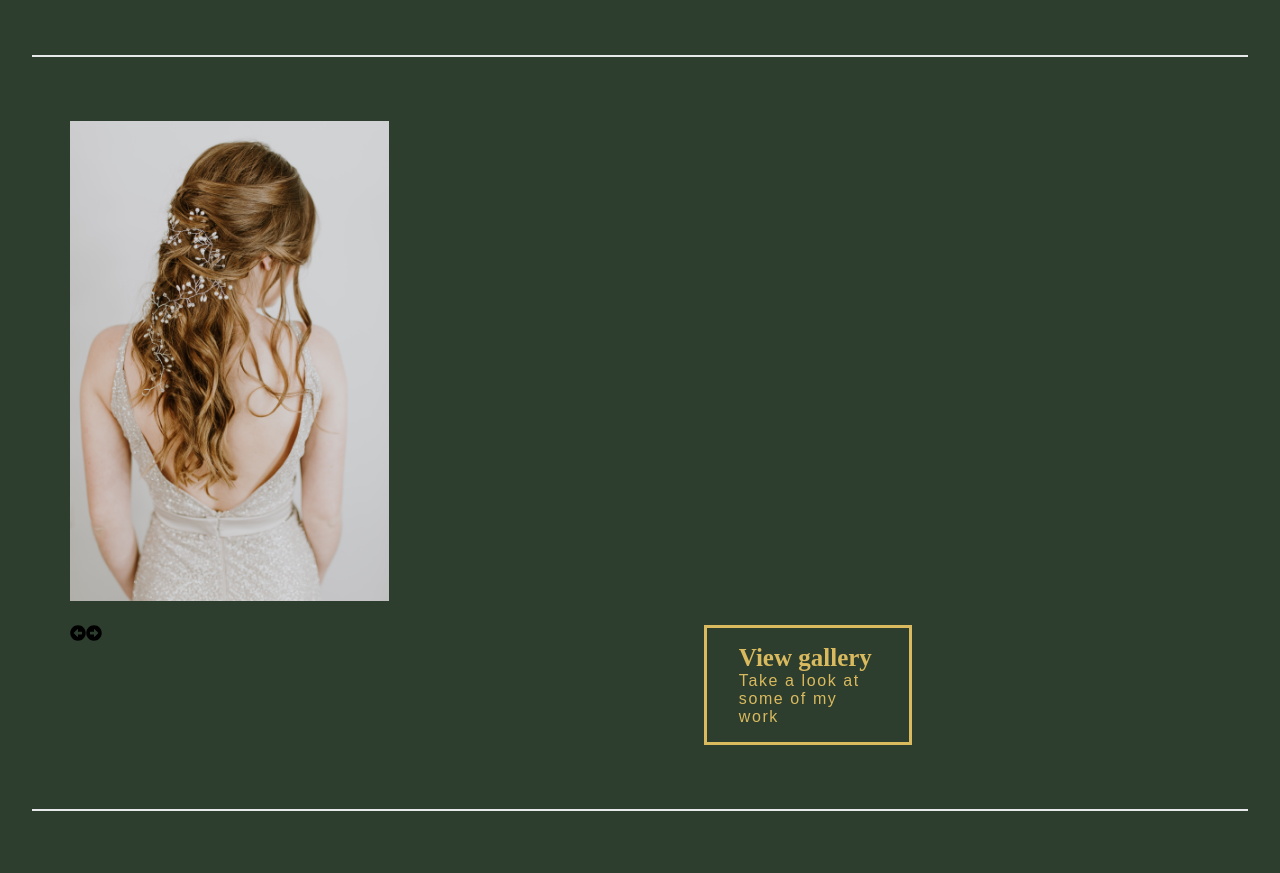
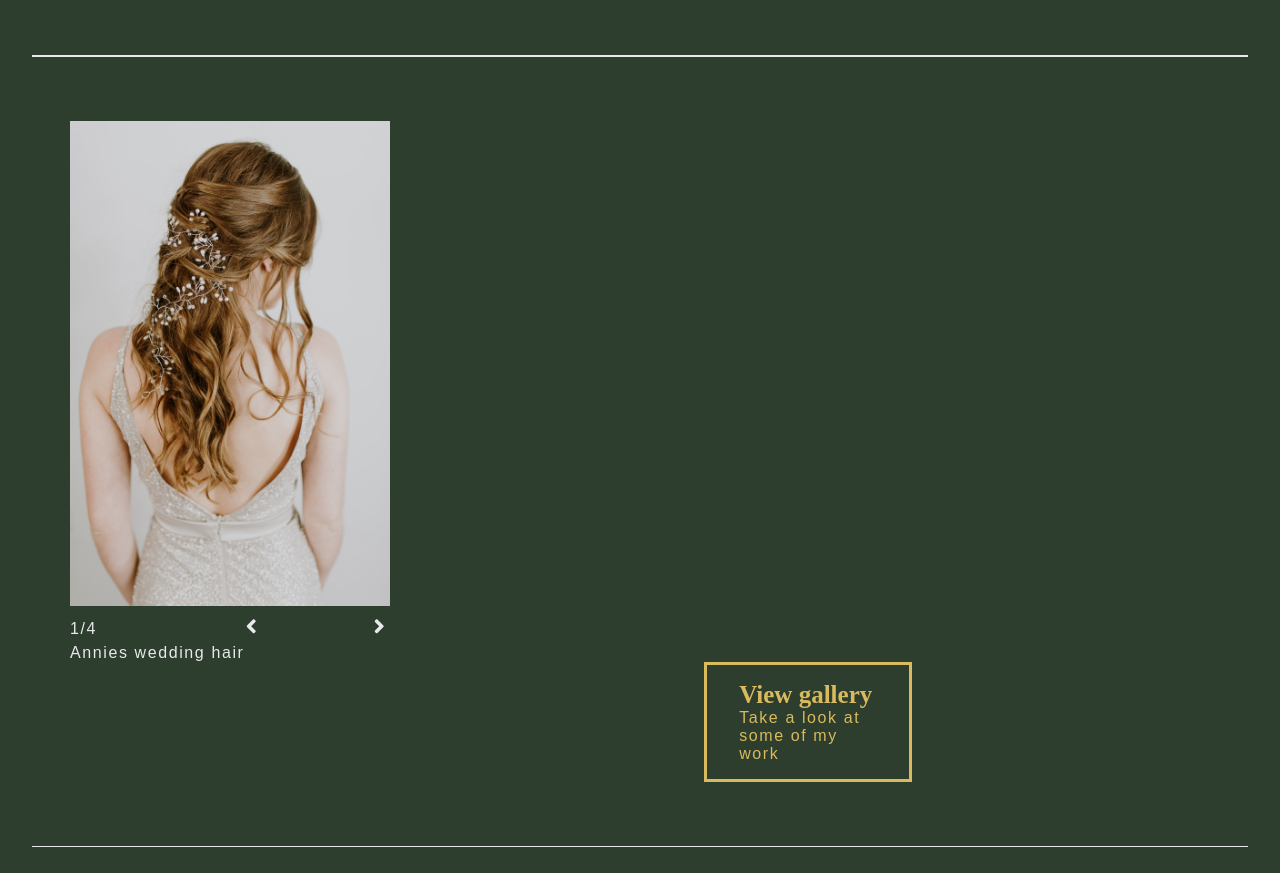
Before and after one commit to deshandeshandeshan/nickyolivier, a React (Create React App) app: page / in a window 1280 px wide. Shown: the part 2640-3513 px from the top of the page. Built offline with nearby package versions, Linux system fonts and the light colour scheme; a web font is replaced by a local one.

Commit message:
In imageSlider, changed icons. Added image count and titles to display with each image.

```diff
--- a/src/components/Home.js
+++ b/src/components/Home.js
@@ -70,7 +70,7 @@ const Home = () => {
       </div>
       <div className="home-devider"></div>
       <div className="home-gallery home-grid">
-        <ImageSlider className="home-image-slider" />
+        <ImageSlider />
         <Link to="/gallery" className="home-gallery-button-link">
           <button className="button home-gallery-button">
             <h3 className="button-heading-text">View gallery</h3>
--- a/src/components/ImageSlider.css
+++ b/src/components/ImageSlider.css
@@ -1,9 +1,48 @@
 .image-slide-container {
     height: 100%;
     width: 100%;
-    position: relative;
+    padding-bottom: 3.5rem;
 }
 
 .image-slide {
-    height: 30rem;
+    height: 100%;
+    max-width: 20rem;
+    object-fit: cover;
 }
+
+.home-image-slider {
+    position: relative
+}
+
+.image-slide-number {
+    color: #E8E9EB;
+    position: absolute;
+    left: 0;
+    bottom: 1.5rem;
+}
+
+.image-slider-right-arrow {
+    color: #E8E9EB;
+    position: absolute;
+    font-size: 1.4rem;
+    right: 0;
+    bottom: 1.5rem;
+}
+
+.image-slider-left-arrow {
+    color: #E8E9EB;
+    position: absolute;
+    font-size: 1.4rem;
+    right: 8rem;
+    bottom: 1.5rem;
+}
+
+.image-slider-right-arrow:hover, .image-slider-left-arrow:hover {
+cursor: pointer;
+}
+
+.image-slide-title {
+    color: #E8E9EB;
+    position: absolute;
+    bottom: 0;
+}
--- a/src/components/ImageSlider.js
+++ b/src/components/ImageSlider.js
@@ -1,6 +1,6 @@
 import { useState } from "react";
 import "./ImageSlider.css";
-import { FaArrowAltCircleRight, FaArrowAltCircleLeft } from "react-icons/fa";
+import { FaAngleRight, FaAngleLeft } from "react-icons/fa";
 
 const ImageSlider = () => {
   const imageSlides = [
@@ -10,7 +10,7 @@ const ImageSlider = () => {
     },
     {
       image: require("../images/wedding-hair-2.jpg"),
-      title: "Annies wedding hair",
+      title: "Michelles wedding hair",
     },
     {
       image: require("../images/wedding-hair-3.jpg"),
@@ -21,6 +21,8 @@ const ImageSlider = () => {
       title: "Annies wedding hair",
     },
   ];
+
+  console.log(imageSlides);
 
   const [currentIndex, setCurrentIndex] = useState(0);
 
@@ -37,7 +39,7 @@ const ImageSlider = () => {
   };
 
   return (
-    <div>
+    <div className="home-image-slider">
       <div className="image-slide-container">
         <img
           className="image-slide"
@@ -45,8 +47,12 @@ const ImageSlider = () => {
           alt="woman holding flowers looking out into a lake"
         />
       </div>
-      <FaArrowAltCircleLeft onClick={goToPrev} />
-      <FaArrowAltCircleRight onClick={goToNext} />
+      <p className="image-slide-number">
+        {currentIndex + 1}/{imageSlides.length}
+      </p>
+      <FaAngleLeft onClick={goToPrev} className="image-slider-left-arrow" />
+      <FaAngleRight onClick={goToNext} className="image-slider-right-arrow" />
+      <p className="image-slide-title">{`${imageSlides[currentIndex].title}`}</p>
     </div>
   );
 };
```
